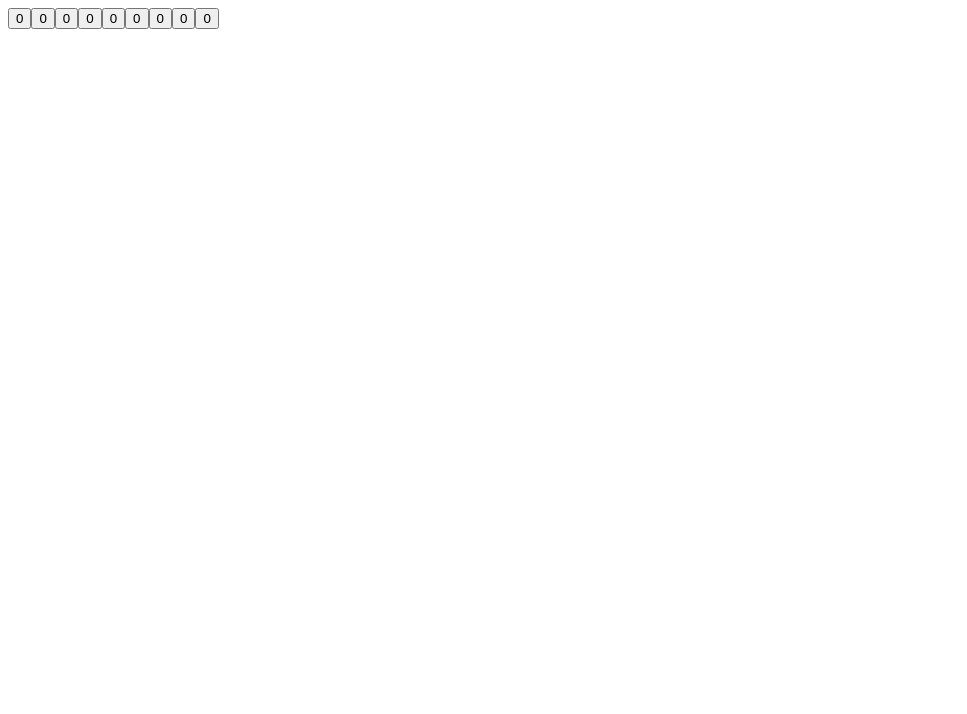
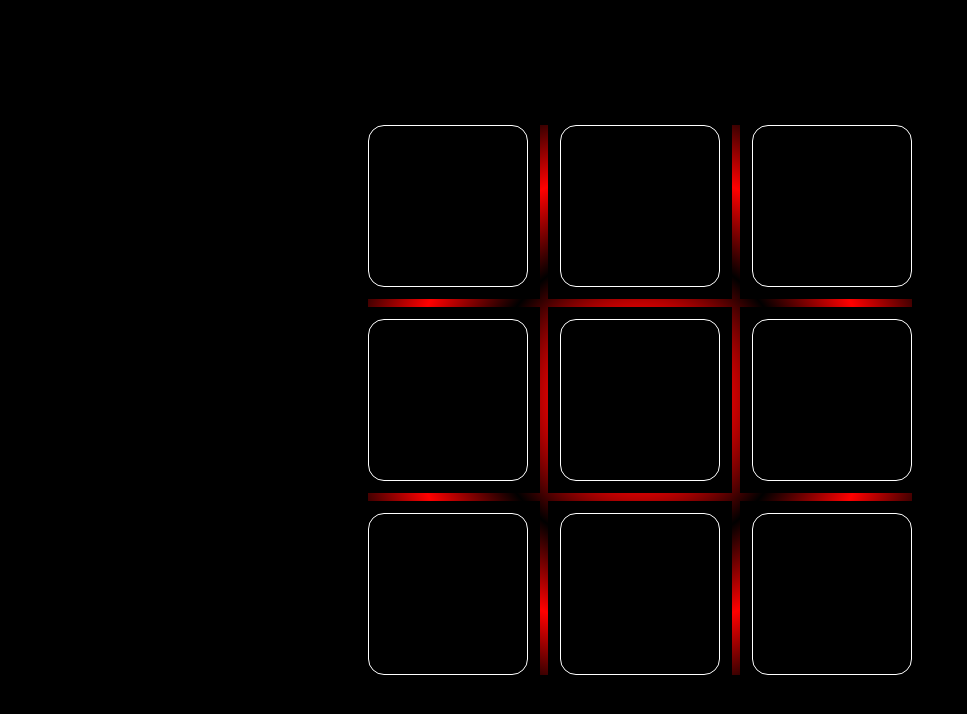
Before and after one commit to chakri2301/tictactoe, a React (Vite) app: page / in a window 1280 px wide. Shown: the top 714 px of the page, without its empty margins (0-967 px from the left). Built offline with nearby package versions, Linux system fonts and the light colour scheme.

Commit message:
styleFinalized

```diff
--- a/src/App.css
+++ b/src/App.css
@@ -1,3 +1,77 @@
 #board{
+    display:grid;
+    margin: auto;
+    --color:red;
+    align-items: center;
+    justify-items: center;
+    grid-template-columns: auto auto auto;
+    gap:calc(var(--boxside)*0.2);
+    background-image: radial-gradient(circle,black, var(--color), black, var(--color), black, var(--color));
+}
+:root{
+    --boxside:calc(min(1vh, 1vw)*20);
+}
+.wrapper{
+    background-color: black;
+    width: var(--boxside);
+    outline: solid black;
+    outline-width: calc(var(--boxside)*0.08);
     display:flex;
+    align-items: center;
+    justify-items: center;
 }
+.tile1,.tile0{
+    text-align: center;
+    --tile-color:aqua;
+    vertical-align: middle;
+    color: var(--tile-color);
+    background-color: black;
+
+
+    width: var(--boxside);
+    height: var(--boxside);
+    line-height: var(--boxside);
+    font-size: var(--boxside);
+    text-shadow: 0 0 calc(var(--boxside)*0.2) var(--tile-color);
+    border-radius: calc(var(--boxside)*0.1);
+
+    font-family: Arial;
+    user-select: none;
+    border: solid calc(var(--boxside)*0.01) white;
+    border-collapse: collapse;
+}
+.tile2{
+    text-align: center;
+    --tile-color:red;
+    vertical-align: middle;
+    color: var(--tile-color);
+    background-color: black;
+
+
+    width: var(--boxside);
+    height: var(--boxside);
+    line-height: var(--boxside);
+    font-size: var(--boxside);
+    text-shadow: 0 0 calc(var(--boxside)*0.2) var(--tile-color);
+    border-radius: calc(var(--boxside)*0.1);
+
+
+    font-family: Arial;
+    user-select: none;
+    border: solid calc(var(--boxside)*0.01) white;
+    border-collapse: collapse;
+}
+.tile0:hover, .tile2:hover, .tile1:hover{
+    animation: expand 0.1s forwards;
+}
+
+@keyframes expand {
+    100%{
+        transform: scale(1.1);
+    }
+}
+#app{
+    display: flex;
+    height: 100%;
+    justify-content: center;
+}
--- a/src/App.tsx
+++ b/src/App.tsx
@@ -1,16 +1,32 @@
-import { useState } from 'react'
+import { useState } from 'react';
 import './App.css'
 
 function App() {
   const [values, setValues] = useState(new Array(9).fill(0));
-
-  return (<div id="board">{
-    values.map((ele)=>{
-      return <Square count={ele.toString()}/>
-    })}</div>)
+  function handleClick(idx:number){
+    let newValues = new Array(9).fill(0);
+    values.forEach(
+      (e, idx)=>{
+        newValues[idx] = e;
+      }
+    )
+    newValues[idx] = 2
+    setValues(newValues);
+  }
+  return (
+  <div id="app">
+  <div id="board">{
+    values.map((ele, index)=>{
+      return <Square idx={index} key={index} count={ele} onClick={handleClick}/>
+    })}
+    </div>
+  </div>
+  )
 }
-function Square({count}:{count:String}){
-  return<button>{count}</button>
+function Square({idx,count,onClick}:{idx:number,count:number,onClick:(idx:number)=>void}){
+  return<div className="wrapper"><span className={"tile"+ " " + "tile" + count}  onClick={()=>{onClick(idx);}}>{
+    (count==0)?" ":(count==1)?"X":"O"
+  }</span></div>
 }
 
 export default App
--- a/src/index.css
+++ b/src/index.css
@@ -0,0 +1,14 @@
+body{
+    width: 100%;
+    margin: 0px;
+    height: 100%;
+    background-color: black;
+}
+html{
+    width: 100%;
+    height: 100%;
+}
+#root{
+    width: 100%;
+    height: 100%;
+}
```
Also changed, not shown: 1 other file (tests, documents, lock files or other folders).
